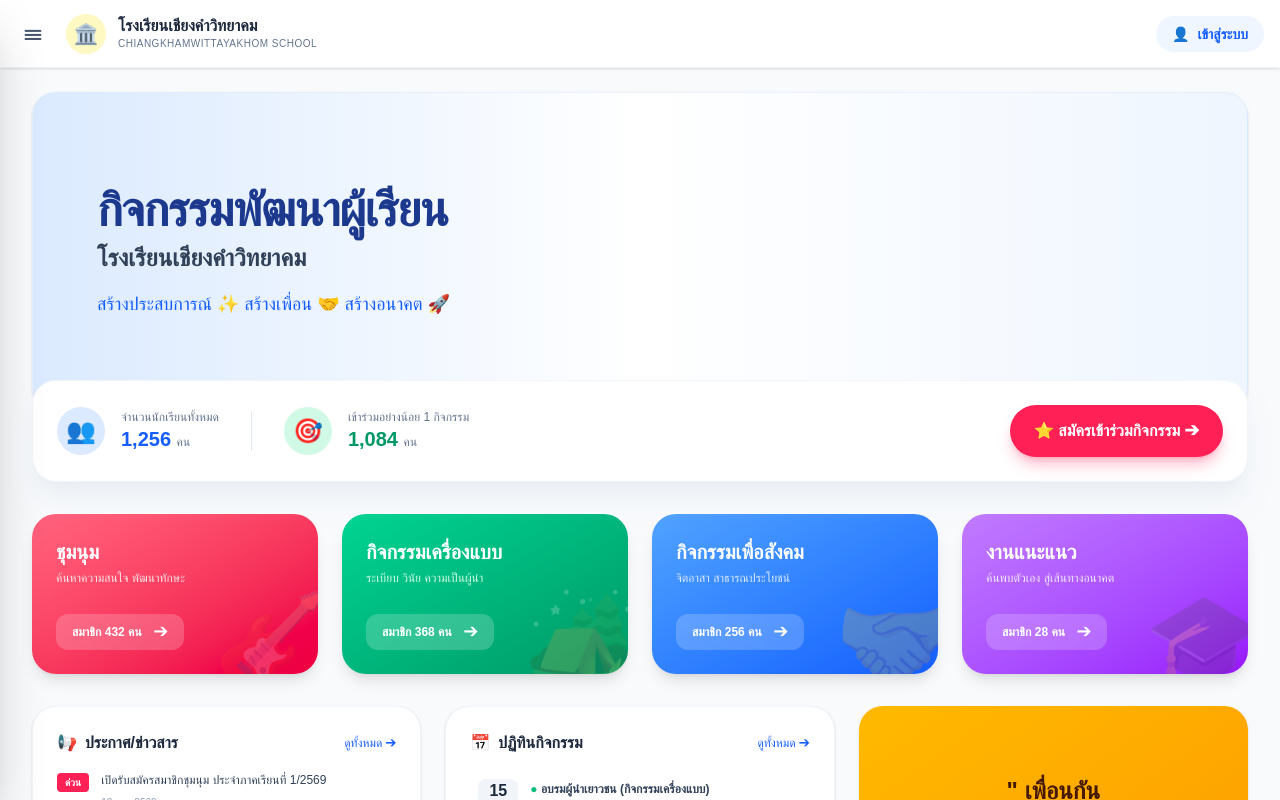
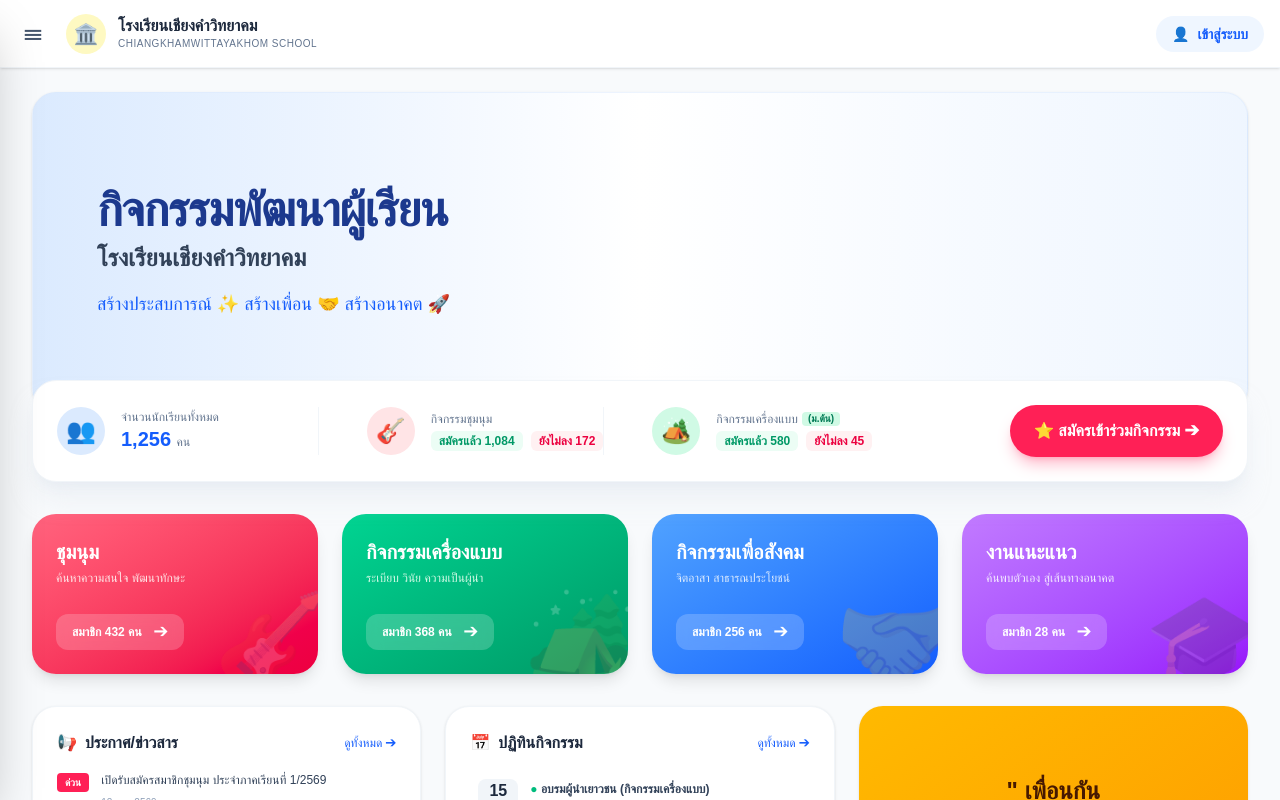
Before and after one commit to sutin2518-a11y/student-activity-app, a Next.js app: page / in a window 1280 px wide. Shown: the top 800 px of the page. Built offline with nearby package versions, Linux system fonts and the light colour scheme.

Commit message:
Update stats bar to include club and uniform activity status

```diff
--- a/src/app/page.tsx
+++ b/src/app/page.tsx
@@ -83,29 +83,54 @@ export default function HomePage() {
           </div>
         </div>
 
-        {/* 🔴 2. แถบสถิติและปุ่มสมัคร */}
-        <div className="bg-white rounded-3xl shadow-xl shadow-slate-200/50 p-4 md:p-6 -mt-16 relative z-20 flex flex-col md:flex-row items-center justify-between gap-6 border border-slate-100">
-          <div className="flex items-center gap-8">
-            <div className="flex items-center gap-4">
-              <div className="w-12 h-12 bg-blue-100 text-blue-600 rounded-full flex items-center justify-center text-2xl">👥</div>
+        {/* 🔴 2. แถบสถิติ 3 กล่อง และปุ่มสมัคร (ปรับปรุงใหม่ตามเงื่อนไข) */}
+        <div className="bg-white rounded-3xl shadow-xl shadow-slate-200/50 p-4 md:p-6 -mt-16 relative z-20 flex flex-col xl:flex-row items-center justify-between gap-6 border border-slate-100">
+
+          <div className="grid grid-cols-1 md:grid-cols-3 gap-6 w-full xl:w-auto divide-y md:divide-y-0 md:divide-x divide-slate-100">
+
+            {/* กล่องที่ 1: นักเรียนทั้งหมด */}
+            <div className="flex items-center gap-4 pt-2 md:pt-0">
+              <div className="w-12 h-12 bg-blue-100 text-blue-600 rounded-full flex items-center justify-center text-2xl shrink-0">👥</div>
               <div>
                 <p className="text-xs text-slate-500 font-medium">จำนวนนักเรียนทั้งหมด</p>
                 <p className="text-xl font-bold text-blue-600">1,256 <span className="text-xs text-slate-500 font-normal">คน</span></p>
               </div>
             </div>
-            <div className="hidden md:block w-px h-10 bg-slate-200"></div>
-            <div className="flex items-center gap-4">
-              <div className="w-12 h-12 bg-emerald-100 text-emerald-600 rounded-full flex items-center justify-center text-2xl">🎯</div>
+
+            {/* กล่องที่ 2: กิจกรรมชุมนุม */}
+            <div className="flex items-center gap-4 pt-4 md:pt-0 md:pl-6">
+              <div className="w-12 h-12 bg-rose-100 text-rose-600 rounded-full flex items-center justify-center text-2xl shrink-0">🎸</div>
               <div>
-                <p className="text-xs text-slate-500 font-medium">เข้าร่วมอย่างน้อย 1 กิจกรรม</p>
-                <p className="text-xl font-bold text-emerald-600">1,084 <span className="text-xs text-slate-500 font-normal">คน</span></p>
+                <p className="text-xs text-slate-500 font-medium">กิจกรรมชุมนุม</p>
+                <div className="flex items-center gap-2 text-xs font-bold mt-1">
+                  <span className="text-emerald-600 bg-emerald-50 px-2 py-0.5 rounded-md">สมัครแล้ว 1,084</span>
+                  <span className="text-rose-600 bg-rose-50 px-2 py-0.5 rounded-md">ยังไม่ลง 172</span>
+                </div>
               </div>
             </div>
+
+            {/* กล่องที่ 3: กิจกรรมเครื่องแบบ (เฉพาะ ม.ต้น) */}
+            <div className="flex items-center gap-4 pt-4 md:pt-0 md:pl-6">
+              <div className="w-12 h-12 bg-emerald-100 text-emerald-600 rounded-full flex items-center justify-center text-2xl shrink-0">🏕️</div>
+              <div>
+                <p className="text-xs text-slate-500 font-medium flex items-center gap-1">
+                  กิจกรรมเครื่องแบบ
+                  <span className="text-[10px] text-emerald-700 bg-emerald-100 px-1.5 py-0.2 rounded font-semibold">(ม.ต้น)</span>
+                </p>
+                <div className="flex items-center gap-2 text-xs font-bold mt-1">
+                  <span className="text-emerald-600 bg-emerald-50 px-2 py-0.5 rounded-md">สมัครแล้ว 580</span>
+                  <span className="text-rose-600 bg-rose-50 px-2 py-0.5 rounded-md">ยังไม่ลง 45</span>
+                </div>
+              </div>
+            </div>
+
           </div>
 
-          <Link href="/login" className="w-full md:w-auto bg-rose-500 hover:bg-rose-600 text-white px-6 py-3.5 rounded-full font-bold text-base shadow-lg shadow-rose-500/30 transition-all text-center flex items-center justify-center gap-2">
+          {/* ปุ่มสมัคร */}
+          <Link href="/login" className="w-full xl:w-auto bg-rose-500 hover:bg-rose-600 text-white px-6 py-3.5 rounded-full font-bold text-base shadow-lg shadow-rose-500/30 transition-all text-center flex items-center justify-center gap-2 shrink-0">
             ⭐ สมัครเข้าร่วมกิจกรรม ➔
           </Link>
+
         </div>
 
         {/* 🟢 3. กล่องเมนูกิจกรรม 4 สี */}
```
